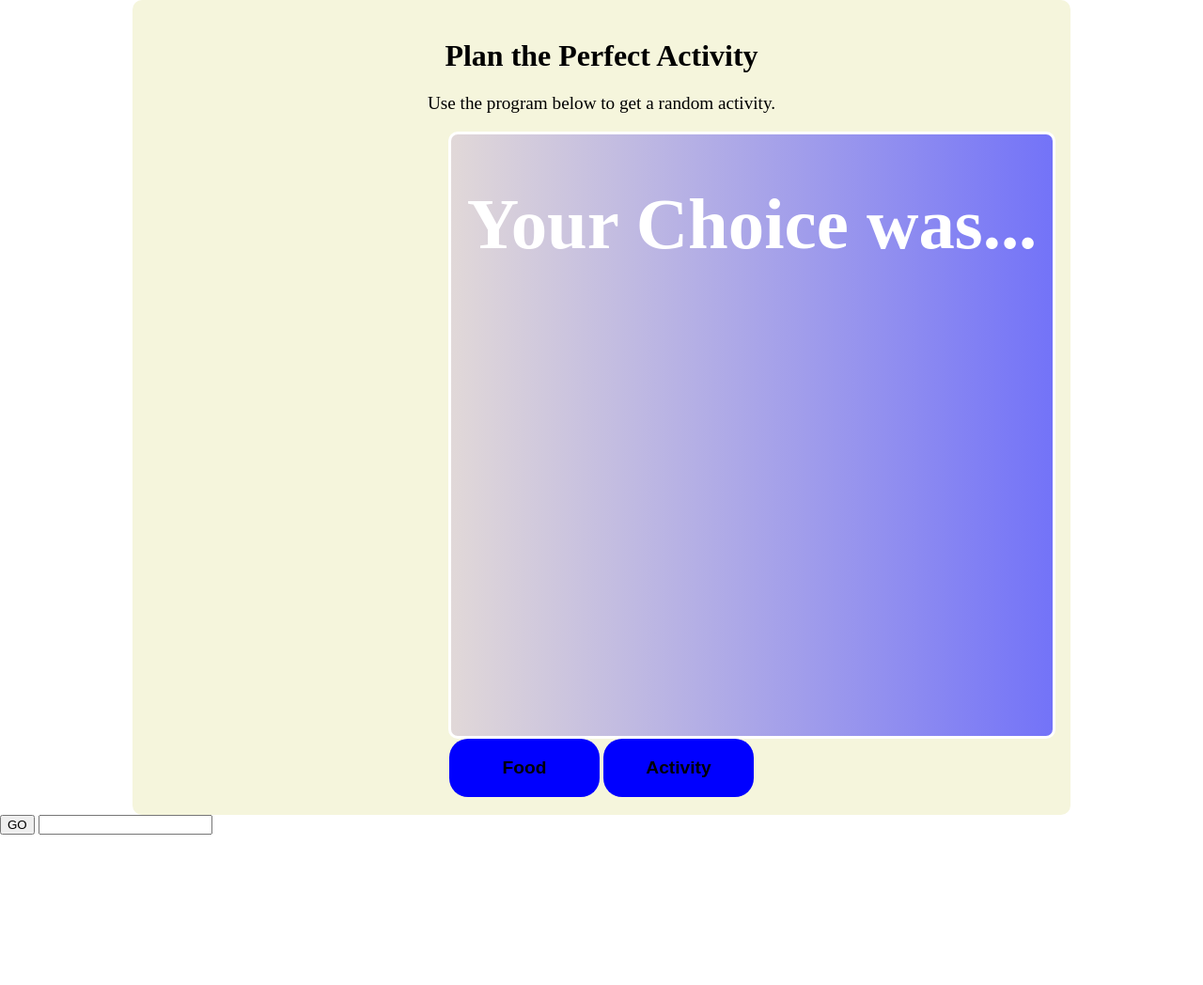
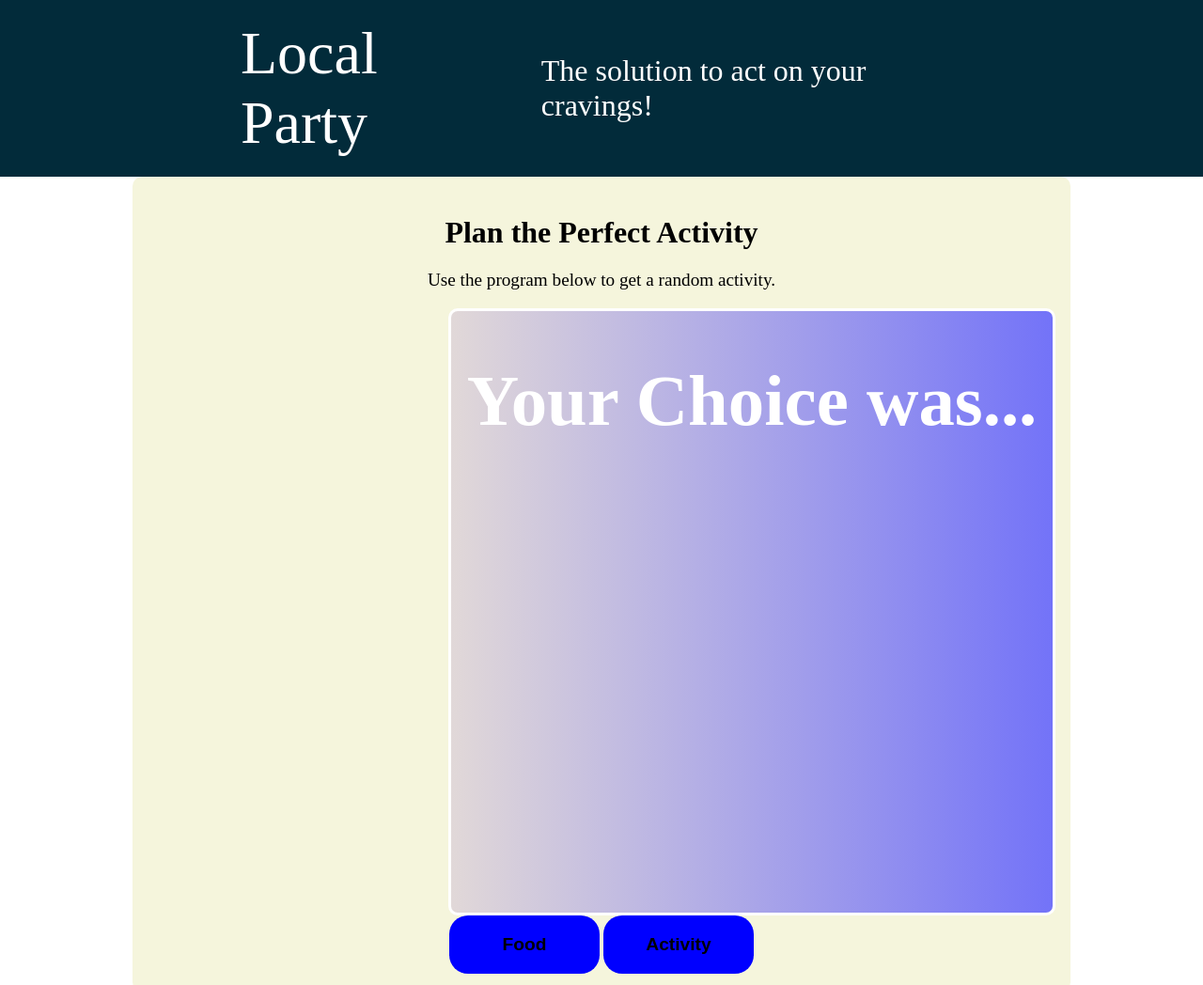
Before and after one commit to keatonflake/LocalParty, a plain HTML site: page index.html in a window 1280 px wide. Shown: the top 1048 px of the page at 94% size. Before the commit the page ends 888 px from the top, so only its background shows below. Drawn offline with Linux system fonts and the light colour scheme; some packages are replaced by stand-ins of ours.

Commit message:
Header and Footer Updates

```diff
--- a/index.html
+++ b/index.html
@@ -7,7 +7,10 @@
     <script type="module" src="./main.js"></script>
   </head>
   <body>
-
+    <header>
+      <p>Local Party</p>
+      <p>The solution to act on your cravings!</p>
+    </header>
     <div class='main'>
       <div class='box'>
       <h1>Plan the Perfect Activity</h1>
@@ -28,6 +31,9 @@
     <button id="go">GO</button>
 
     <input type="text" id="input">
+    <footer>
+      <p>Holy Viking Creations &#169;2023</p>
+    </footer>
     <script
       src="https://maps.googleapis.com/maps/api/js?key=AIzaSyDyPhW4OuwQREXWBiGpeTycWdWxUuWY39E&callback=initMap&libraries=places&v=weekly"
       defer
--- a/style.css
+++ b/style.css
@@ -1,3 +1,30 @@
+/* Header and Footer */
+header, footer {
+  background-color: #022b3a;
+  color: #ffffff;
+}
+
+header {
+  display: flex;
+  padding: 20px 20% 20px 20%;
+  align-items: center;
+  gap: 5%;
+}
+
+header p:nth-child(1) {
+  font-size: 64px;
+  margin: 0;
+}
+
+header p:nth-child(2) {
+  font-size: 32px;
+  margin: 0;
+}
+
+footer {
+
+}
+
 /*
  * Always set the map height explicitly to define the size of the div element
  * that contains the map.
```
